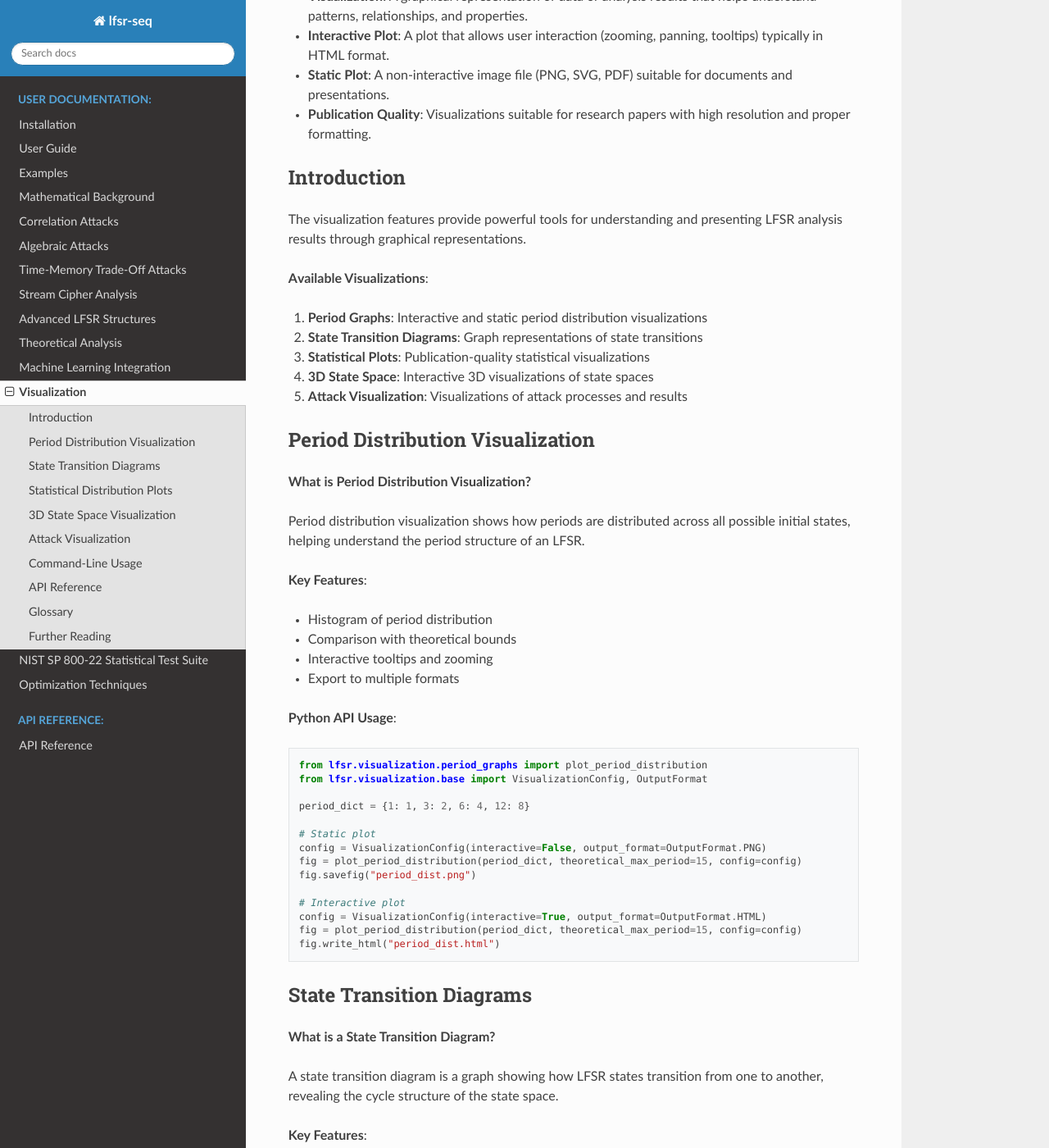
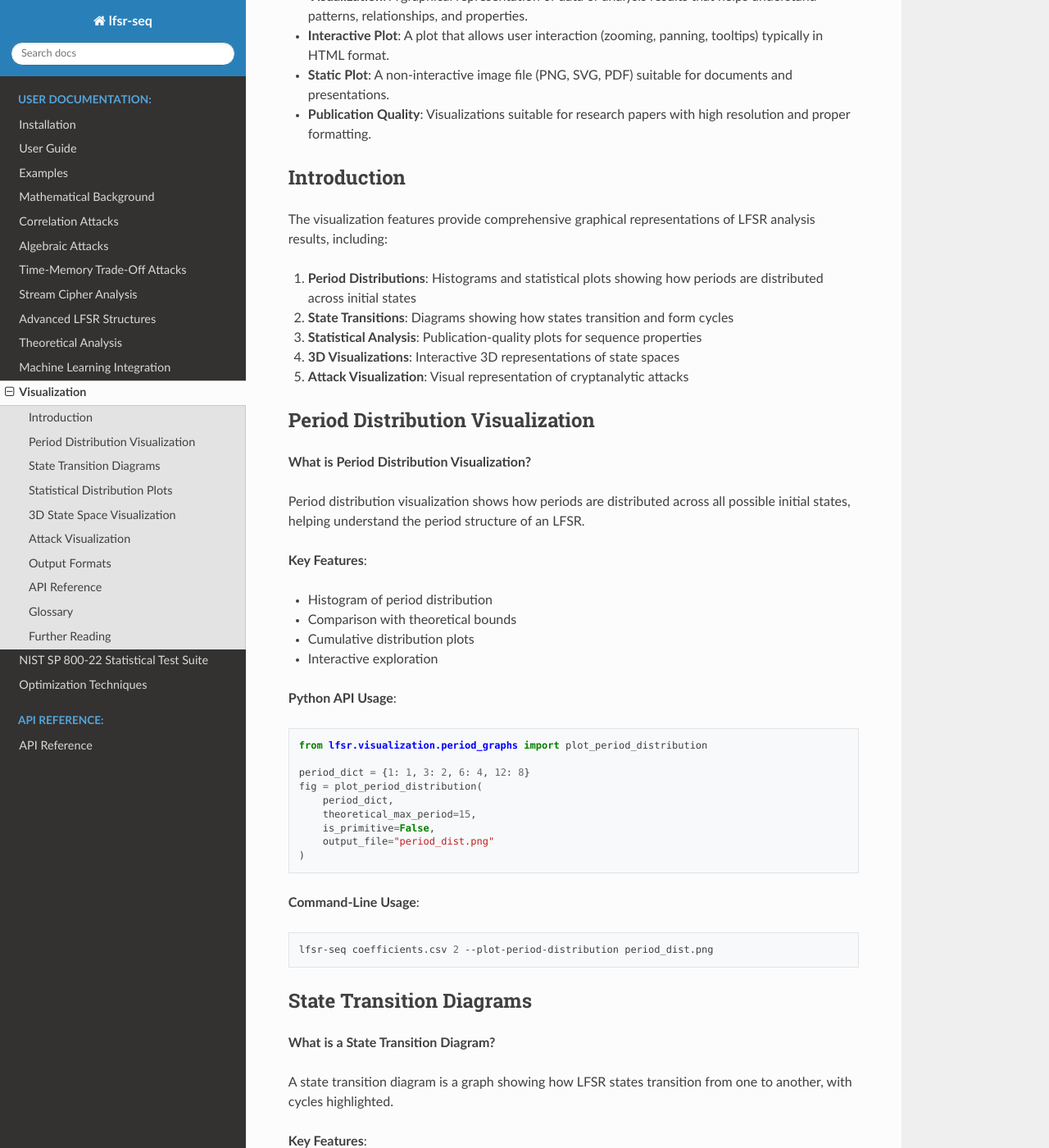
Before and after one commit to mkhellat/lfsr-seq, a Sphinx documentation site: the page built from docs/visualization.rst, in a window 1280 px wide and 1400 px high, scrolled down 296 px. Shown: the whole window at 82% size. Built offline with Sphinx 7.4.7 and the Read the Docs theme 3.1.0, drawn with Linux system fonts in a browser that asks for light colours; some of the changed text lies outside the part shown.

Commit message:
docs: Add comprehensive documentation for visualization features
This commit adds comprehensive Sphinx documentation for all visualization
features, following our conventions with extensive terminology and
beginner-friendly explanations.

Documentation Added:
===================

1. docs/visualization.rst:
   - Comprehensive introduction to visualization features
   - Detailed sections for each visualization type:
     * Period Distribution Visualization
     * State Transition Diagrams
     * Statistical Distribution Plots
     * 3D State Space Visualization
     * Attack Visualization
   - Output format documentation
   - Python API and CLI usage examples
   - Complete glossary
   - Further reading references

2. docs/api/visualization.rst:
   - Complete API documentation for visualization module
   - Base classes documentation
   - All visualization function documentation

3. docs/index.rst:
   - Added visualization to documentation index

4. docs/api/index.rst:
   - Added visualization to API reference index

The documentation provides comprehensive coverage of all visualization
features with extensive terminology definitions, usage examples, and
practical guidance for both Python API and CLI usage.

```diff
--- a/docs/api/index.rst
+++ b/docs/api/index.rst
@@ -41,6 +41,7 @@
    attacks
    optimization
    tmto
+   visualization
    ciphers
    advanced
    export
--- a/docs/visualization.rst
+++ b/docs/visualization.rst
@@ -22,19 +22,22 @@
 Introduction
 ------------
 
-The visualization features provide powerful tools for understanding and
-presenting LFSR analysis results through graphical representations.
+The visualization features provide comprehensive graphical representations
+of LFSR analysis results, including:
 
-**Available Visualizations**:
+1. **Period Distributions**: Histograms and statistical plots showing how
+   periods are distributed across initial states
 
-1. **Period Graphs**: Interactive and static period distribution visualizations
-2. **State Transition Diagrams**: Graph representations of state transitions
-3. **Statistical Plots**: Publication-quality statistical visualizations
-4. **3D State Space**: Interactive 3D visualizations of state spaces
-5. **Attack Visualization**: Visualizations of attack processes and results
+2. **State Transitions**: Diagrams showing how states transition and form cycles
+
+3. **Statistical Analysis**: Publication-quality plots for sequence properties
+
+4. **3D Visualizations**: Interactive 3D representations of state spaces
+
+5. **Attack Visualization**: Visual representation of cryptanalytic attacks
 
 Period Distribution Visualization
----------------------------------
+----------------------------------
 
 **What is Period Distribution Visualization?**
 
@@ -45,39 +48,40 @@
 
 - Histogram of period distribution
 - Comparison with theoretical bounds
-- Interactive tooltips and zooming
-- Export to multiple formats
+- Cumulative distribution plots
+- Interactive exploration
 
 **Python API Usage**:
 
 .. code-block:: python
 
    from lfsr.visualization.period_graphs import plot_period_distribution
-   from lfsr.visualization.base import VisualizationConfig, OutputFormat
 
    period_dict = {1: 1, 3: 2, 6: 4, 12: 8}
+   fig = plot_period_distribution(
+       period_dict,
+       theoretical_max_period=15,
+       is_primitive=False,
+       output_file="period_dist.png"
+   )
 
-   # Static plot
-   config = VisualizationConfig(interactive=False, output_format=OutputFormat.PNG)
-   fig = plot_period_distribution(period_dict, theoretical_max_period=15, config=config)
-   fig.savefig("period_dist.png")
+**Command-Line Usage**:
 
-   # Interactive plot
-   config = VisualizationConfig(interactive=True, output_format=OutputFormat.HTML)
-   fig = plot_period_distribution(period_dict, theoretical_max_period=15, config=config)
-   fig.write_html("period_dist.html")
+.. code-block:: bash
+
+   lfsr-seq coefficients.csv 2 --plot-period-distribution period_dist.png
 
 State Transition Diagrams
----------------------------
+-------------------------
 
 **What is a State Transition Diagram?**
 
 A state transition diagram is a graph showing how LFSR states transition from
-one to another, revealing the cycle structure of the state space.
+one to another, with cycles highlighted.
 
 **Key Features**:
 
-- Graph representation of transitions
+- Graph representation of state transitions
 - Cycle highlighting
 - State labeling
 - Export to Graphviz DOT format
@@ -91,26 +95,32 @@
 
    sequences = {0: [[1,0,0], [0,1,0], [0,0,1], [1,0,0]]}
    periods = {0: 3}
+   graph = generate_state_transition_diagram(
+       sequences,
+       periods,
+       output_file="state_diagram.png"
+   )
 
-   fig = generate_state_transition_diagram(sequences, periods, max_states=50)
-   fig.savefig("state_diagram.png")
+**Command-Line Usage**:
+
+.. code-block:: bash
+
+   lfsr-seq coefficients.csv 2 --plot-state-transitions state_diagram.png
 
 Statistical Distribution Plots
--------------------------------
+------------------------------
 
 **What are Statistical Distribution Plots?**
 
 Statistical plots provide publication-quality visualizations of period
-distributions and sequence properties using various plot types.
+distributions and sequence properties.
 
-**Available Plot Types**:
+**Key Features**:
 
-- **Histogram**: Frequency distribution of periods
-- **Box Plot**: Summary statistics (quartiles, median, outliers)
-- **Violin Plot**: Distribution shape and summary statistics
-- **Autocorrelation Plot**: Sequence autocorrelation analysis
-- **Frequency Distribution**: Element frequency in sequences
-- **Runs Analysis**: Distribution of run lengths
+- Histograms, box plots, violin plots
+- Cumulative distributions
+- Statistical summaries
+- Sequence analysis plots (autocorrelation, frequency, runs)
 
 **Python API Usage**:
 
@@ -119,30 +129,26 @@
    from lfsr.visualization.statistical_plots import plot_period_statistics
 
    period_dict = {1: 1, 3: 2, 6: 4, 12: 8}
-
-   # Histogram
-   fig = plot_period_statistics(period_dict, plot_type="histogram")
-
-   # Box plot
-   fig = plot_period_statistics(period_dict, plot_type="box")
-
-   # Violin plot
-   fig = plot_period_statistics(period_dict, plot_type="violin")
+   fig = plot_period_statistics(
+       period_dict,
+       theoretical_max_period=15,
+       output_file="statistics.png"
+   )
 
 3D State Space Visualization
-------------------------------
+-----------------------------
 
 **What is 3D State Space Visualization?**
 
-3D visualization provides interactive exploration of LFSR state spaces,
-allowing viewing from different angles and perspectives.
+3D visualization shows states in three-dimensional space, allowing exploration
+of state space structure from different angles.
 
 **Key Features**:
 
-- Interactive 3D scatter plots
+- Interactive 3D plots
 - State coloring by period
 - Rotation and zooming
-- 2D projections (PCA, simple)
+- 2D projections using PCA or t-SNE
 
 **Python API Usage**:
 
@@ -150,11 +156,19 @@
 
    from lfsr.visualization.state_space_3d import plot_3d_state_space
 
-   sequences = {...}
-   periods = {...}
+   sequences = {0: [[1,0,0,1], [0,1,0,0], [0,0,1,0]]}
+   periods = {0: 3}
+   fig = plot_3d_state_space(
+       sequences,
+       periods,
+       output_file="state_space_3d.html"  # Interactive HTML
+   )
 
-   fig = plot_3d_state_space(sequences, periods, max_states=100)
-   fig.write_html("state_space_3d.html")
+**Command-Line Usage**:
+
+.. code-block:: bash
+
+   lfsr-seq coefficients.csv 2 --plot-3d-state-space state_space_3d.html
 
 Attack Visualization
 --------------------
@@ -162,12 +176,12 @@
 **What is Attack Visualization?**
 
 Attack visualization shows the progress and results of cryptanalytic attacks,
-helping understand attack effectiveness and identify vulnerabilities.
+including correlation attacks and attack comparisons.
 
 **Key Features**:
 
 - Correlation coefficient plots
-- Attack progress tracking
+- Attack progress visualization
 - Success probability curves
 - Side-by-side attack comparisons
 
@@ -178,42 +192,43 @@
    from lfsr.visualization.attack_visualization import visualize_correlation_attack
 
    results = {
-       'correlations': {'LFSR1': 0.7, 'LFSR2': 0.3},
-       'progress': {'iterations': [1,2,3], 'candidates_tested': [10,20,30]}
+       'correlations': [0.45, 0.52, 0.38],
+       'success_probability': 0.75,
+       'attack_successful': True
    }
+   fig = visualize_correlation_attack(
+       results,
+       output_file="attack_analysis.png"
+   )
 
-   plots = visualize_correlation_attack(results)
-   plots[0].savefig("correlation_attack.png")
-
-Command-Line Usage
-------------------
-
-Visualizations can be generated from the command line:
-
-**Basic Usage**:
+**Command-Line Usage**:
 
 .. code-block:: bash
 
-   lfsr-seq coefficients.csv 2 --plot-period-distribution period_plot.png
+   lfsr-seq coefficients.csv 2 --visualize-attack attack_analysis.png
 
-**State Transition Diagram**:
+Output Formats
+---------------
 
-.. code-block:: bash
+Visualizations can be exported in multiple formats:
 
-   lfsr-seq coefficients.csv 2 --plot-state-transitions state_diagram.png
+- **PNG**: Raster image format (good for documents)
+- **SVG**: Vector format (scalable, good for web)
+- **PDF**: Vector format (good for publications)
+- **HTML**: Interactive format (for web browsers)
 
-**3D State Space**:
+**Format Selection**:
 
-.. code-block:: bash
+.. code-block:: python
 
-   lfsr-seq coefficients.csv 2 --plot-3d-state-space state_space.html
+   from lfsr.visualization.base import VisualizationConfig, OutputFormat
 
-**CLI Options**:
-- ``--plot-period-distribution FILE``: Generate period distribution plot
-- ``--plot-state-transitions FILE``: Generate state transition diagram
-- ``--plot-3d-state-space FILE``: Generate 3D state space visualization
-- ``--visualize-attack TYPE``: Visualize attack results
-- ``--output-format FORMAT``: Specify format (png, svg, pdf, html)
+   config = VisualizationConfig(
+       output_format=OutputFormat.SVG,
+       interactive=False,
+       width=12.0,
+       height=8.0
+   )
 
 API Reference
 -------------
@@ -224,19 +239,18 @@
 --------
 
 **3D Visualization**
-   A three-dimensional graphical representation allowing viewing from different angles.
-
-**Autocorrelation**
-   A measure of similarity between a sequence and a shifted version of itself.
+   A three-dimensional graphical representation allowing viewing from
+   different angles.
 
 **Box Plot**
-   A standardized display of data distribution showing quartiles and outliers.
+   A standardized way of displaying data distribution based on
+   five-number summary.
 
 **Histogram**
    A graphical representation of data distribution using bars.
 
 **Interactive Plot**
-   A plot allowing user interaction such as zooming and panning.
+   A plot that allows user interaction (zooming, panning, tooltips).
 
 **Publication Quality**
    Visualizations suitable for research papers with high resolution.
@@ -245,7 +259,7 @@
    A graph showing how LFSR states transition and form cycles.
 
 **Violin Plot**
-   A combination of box plot and kernel density plot showing distribution shape.
+   A combination of box plot and kernel density plot.
 
 Further Reading
 ---------------
```
Also changed, not shown: other parts of docs/visualization.rst (+3 -3 lines), docs/api/visualization.rst (+23 -53 lines).
